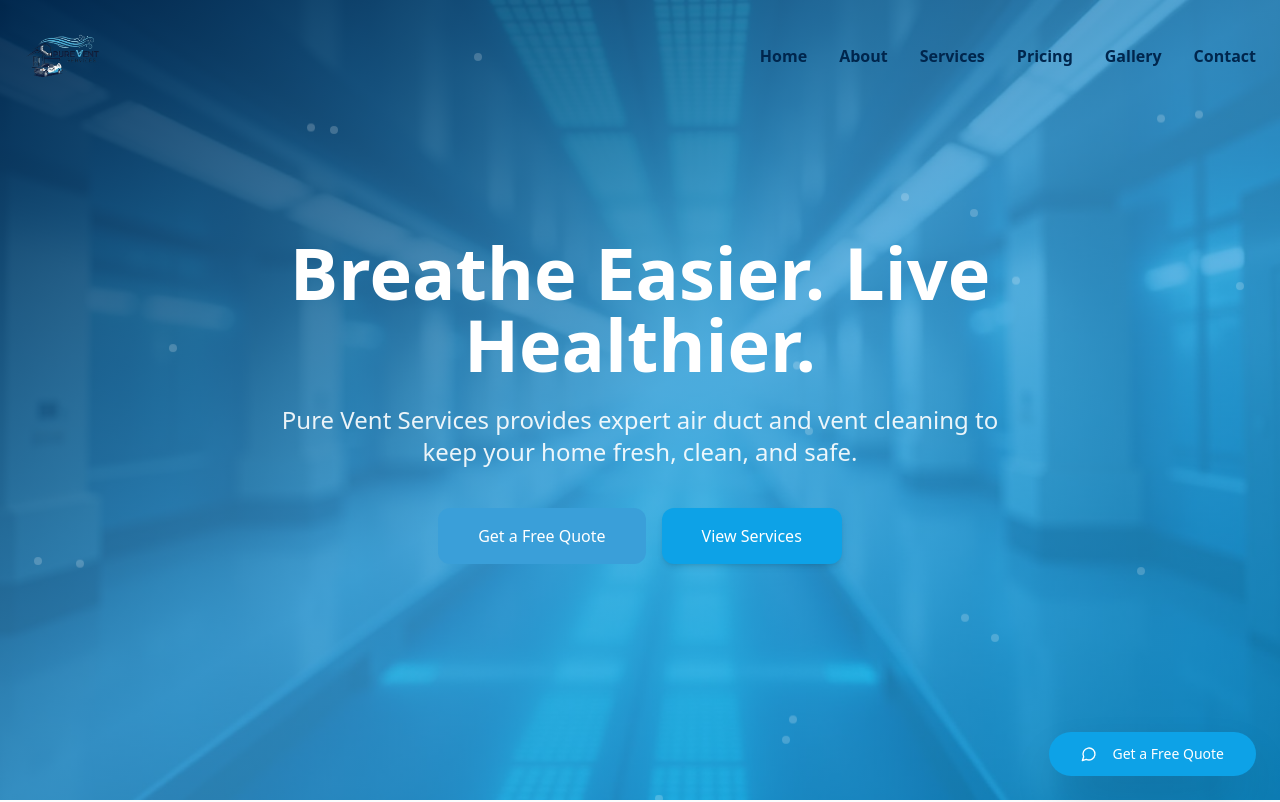
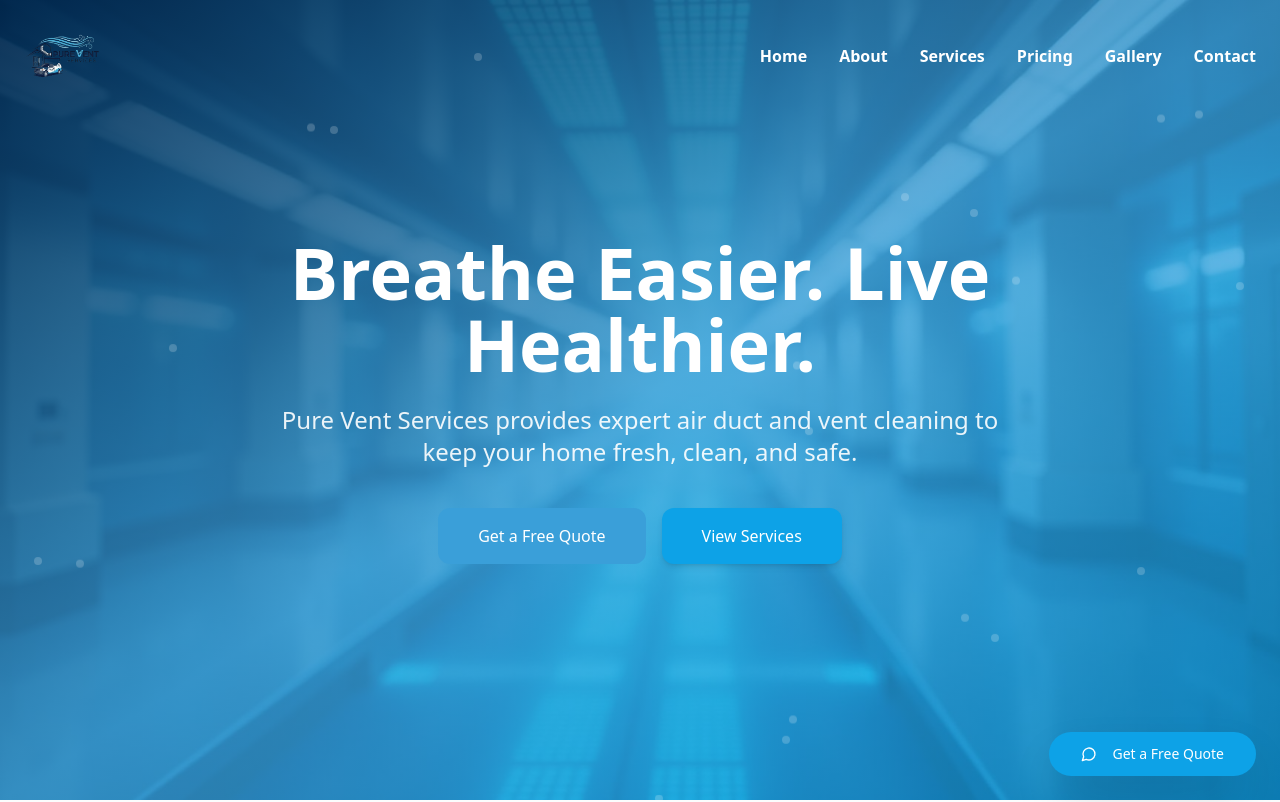
Before and after one commit to davisbryan595-lang/pure-vent-cleaner, a React (Vite) app: page / in a window 1280 px wide. Shown: the top 802 px of the page. Built offline with nearby package versions, Linux system fonts and the light colour scheme.

Commit message:
Navbar: initial transparent with white text; sticky white background with blue text; ensure bold links
cgen-f05abb78a9f14006a0212055d2bf337e

```diff
--- a/src/components/Navbar.tsx
+++ b/src/components/Navbar.tsx
@@ -21,14 +21,14 @@ const Navbar = () => {
 
   const linkBase = "transition-colors font-bold";
   const linkColor = isScrolled
-    ? "text-primary-foreground hover:text-accent"
-    : "text-foreground hover:text-primary";
+    ? "text-primary hover:text-accent"
+    : "text-white hover:text-accent";
 
   return (
     <nav
       className={`fixed top-0 left-0 right-0 z-50 transition-all duration-300 ${
         isScrolled
-          ? "bg-secondary/90 backdrop-blur-md shadow-md"
+          ? "bg-white backdrop-blur-md shadow-md"
           : "bg-transparent"
       }`}
     >
```
